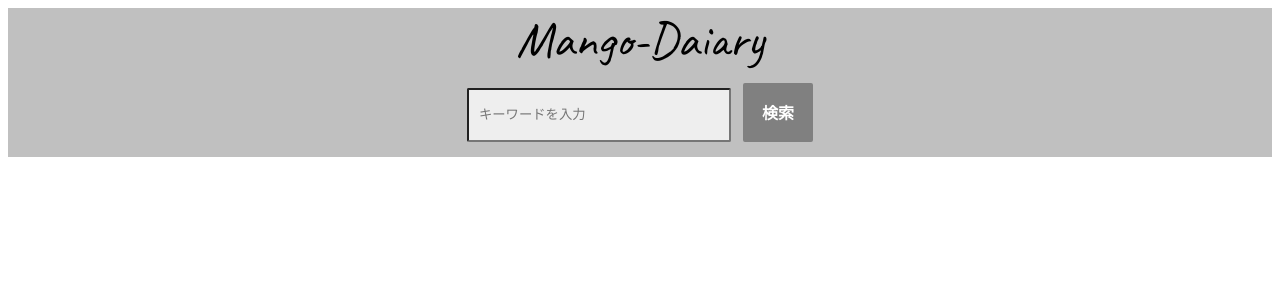
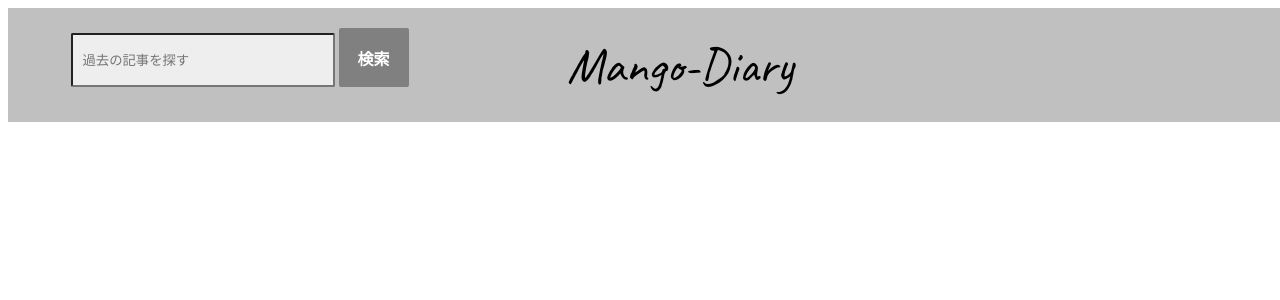
Before and after one commit to Ryon120/team_KR, a PHP site: page / in a window 1280 px wide. Shown: the top 300 px of the page. Run offline with PHP 8.4, Linux system fonts and the light colour scheme.

Commit message:
header作成

```diff
--- a/assets/css/style.css
+++ b/assets/css/style.css
@@ -1,6 +1,9 @@
 #form5{
     position:relative;
     margin-bottom:20px;
+    margin-top: 20px;
+    margin-left: 15px;
+    text-align: center;
     }
     #sbox5{
     outline:0;
@@ -12,6 +15,7 @@
     min-width:240px;
     border-radius:2px;
     background:#eee;
+
     }
     #sbtn5{
     width:70px;
@@ -32,9 +36,26 @@
     color: #808080;
     }
 
-.header-left{
+.header-center{
     background-color:#C0C0C0;
     font-size: 50px;
     font-family: 'Caveat', cursive;
     text-align: center;
+    margin: auto;
 }
+
+.header{
+    width: 100vw;
+    display: flex;
+    justify-content: space-between;
+    background-color:#C0C0C0;
+}
+
+.header div{
+    width: 30%;
+
+}
+
+.header-left{
+    margin: auto;
+}
--- a/index.php
+++ b/index.php
@@ -19,12 +19,21 @@ session_start();
 <body>
 
 <div class="header">
-<div class="header-left">
-    Mango-Daiary
-<form id="form5" action="自分のサイトのURL">
-<input id="sbox5"  id="s" name="s" type="text" placeholder="キーワードを入力" />
-<input id="sbtn5" type="submit" value="検索" />
-</form>
+    <div class="header-left">
+        <form id="form5" action="自分のサイトのURL">
+            <input id="sbox5"  id="s" name="s" type="text" placeholder="過去の記事を探す" />
+            <input id="sbtn5" type="submit" value="検索" />
+        </form>
+    </div>
+    <div class="header-center">
+        Mango-Diary
+    </div>
 
+
+    <div class="header-right">
+
+    </div>
+
+</div>
 </body>
 </html>
```
Also changed, not shown: create.php (added).
